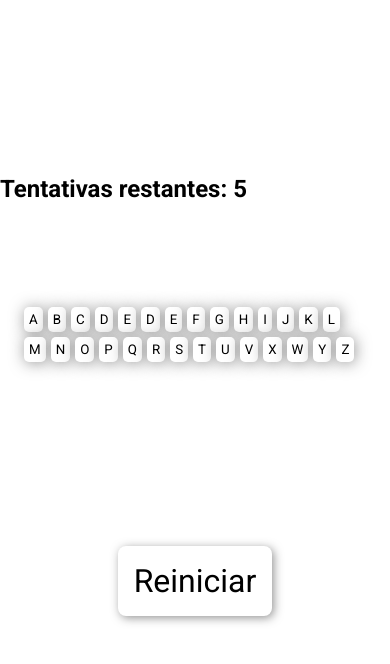
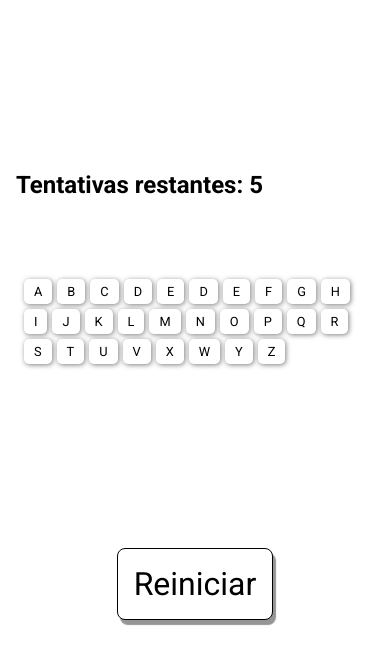
Before and after one commit to JoaoPaulo18/Hangman, a plain HTML site: page index.html in a window 390 px wide. Both pictures are taken after a click on the button "Selecionar!". Drawn offline with Linux system fonts and the light colour scheme.

Commit message:
Some design modifications

```diff
--- a/CSS.css
+++ b/CSS.css
@@ -6,6 +6,9 @@
   text-decoration: none;
   list-style: none;
   color: inherit;
+}
+.Lifes{
+  font-size: 2.5rem;
 }
 
 .ForcaMain{
@@ -117,13 +120,20 @@ opacity: 1;
   align-items: center;
   gap: 5rem;
 }
+.characters{
+  display: flex;
+  flex-wrap: wrap;
+  gap: 5px;
+  padding: 0 1rem;
+}
 .characters button{
-  padding: 5px;
+  padding: 5px 10px;
   cursor: pointer;
   background: white;
   border: none;
   border-radius: 5px;
-  box-shadow: 1px 1px 15px 0 rgba(44, 44, 44, .5);
+  box-shadow: 1px 1px 5px 0 rgba(44, 44, 44, .6);
+  font-size: 1.25rem;
 }
 .characters button:hover{
   opacity: .5;
@@ -139,12 +149,18 @@ opacity: 1;
   padding: 1rem;
   border: none;
   border-radius: 8px;
-  box-shadow: 2px 2px 10px 0 rgba(44, 44, 44, .5);
+  box-shadow: 3px 5px 1px 0px rgba(44, 44, 44, .5);
+  border: 1px solid ;
   background: white;
   cursor: pointer;
+  transition: .1s;
+}
+.ForcaRestart:hover{
+  box-shadow: 1.5px 2.5px 1px 0px rgba(44, 44, 44, .5);
+  transform: scale(.98);
 }
 #WordChoosed{
-  font-size: 2rem;
+  font-size: 4rem;
   letter-spacing: 10px;
   justify-self: center;
 }
@@ -164,14 +180,26 @@ opacity: 1;
   font-size: 2rem;
   color: rgba(44, 44, 44, .7);
 }
-
+@media (max-width:500px) {
+  .Lifes{
+    font-size: 2rem;
+    margin-left: 1rem;
+  }
+  .characters button{
+    font-size: .8rem;
+  }
+  #WordChoosed{
+    font-size: 1.8rem;
+  }
+}
 @media (max-width:420px) {
-
+  .Lifes{
+    font-size: 1.5rem;
+  }
   .characters{
-    padding: 1.5rem;
+    padding:0 1.5rem 1.5rem;
     display: flex;
     flex-wrap: wrap;
-    gap:5px;
   }
   .WordChooser{
     padding: 1rem 1.5rem;
@@ -186,4 +214,7 @@ opacity: 1;
   .WarningContainer span{
     font-size: 1.2rem;
   }
+  #WordChoosed{
+    font-size: 1.25rem;
+  }
 }
```
